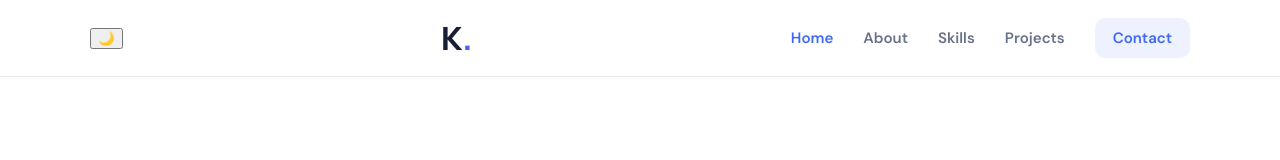
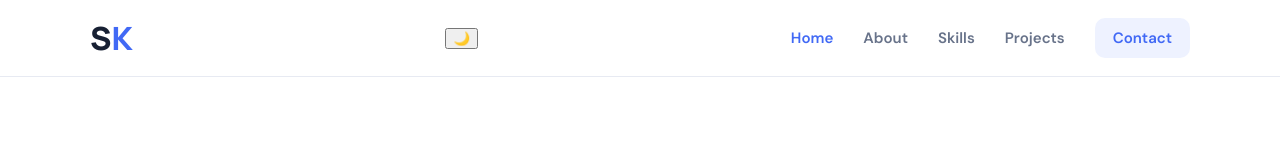
Before and after one commit to Kavyabala738/kavyabala_portfolio, a plain HTML site: page index.html in a window 1280 px wide. Shown: the top 160 px of the page. Drawn offline with Linux system fonts and the light colour scheme.

Commit message:
Update index.html

```diff
--- a/index.html
+++ b/index.html
@@ -13,10 +13,10 @@
   <a class="skip-link" href="#main">Skip to main content</a>
   <header class="site-header">
     <nav class="nav wrap" aria-label="Main navigation">
-      <button id="theme-toggle" class="theme-toggle" aria-label="Switch to dark mode">
+      <a class="brand" href="index.html" aria-label="Kavyabala home">S<span>K</span></a>
+       <button id="theme-toggle" class="theme-toggle" aria-label="Switch to dark mode">
     🌙
 </button>
-      <a class="brand" href="index.html" aria-label="Kavyabala home">K<span>.</span></a>
       <button class="menu-toggle" type="button" aria-expanded="false" aria-controls="primary-menu">
         <span class="sr-only">Toggle navigation</span><span aria-hidden="true">☰</span>
       </button>
```
